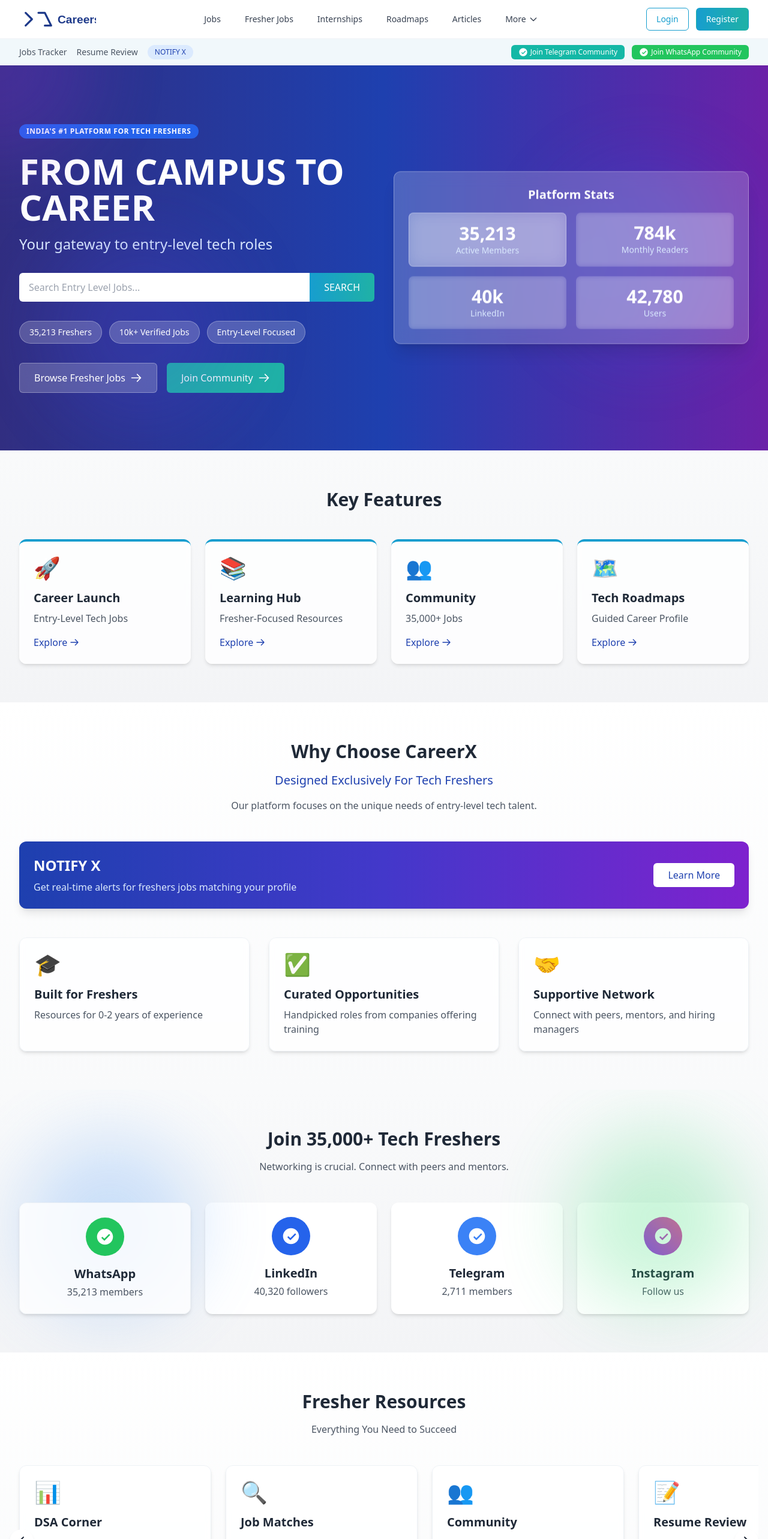
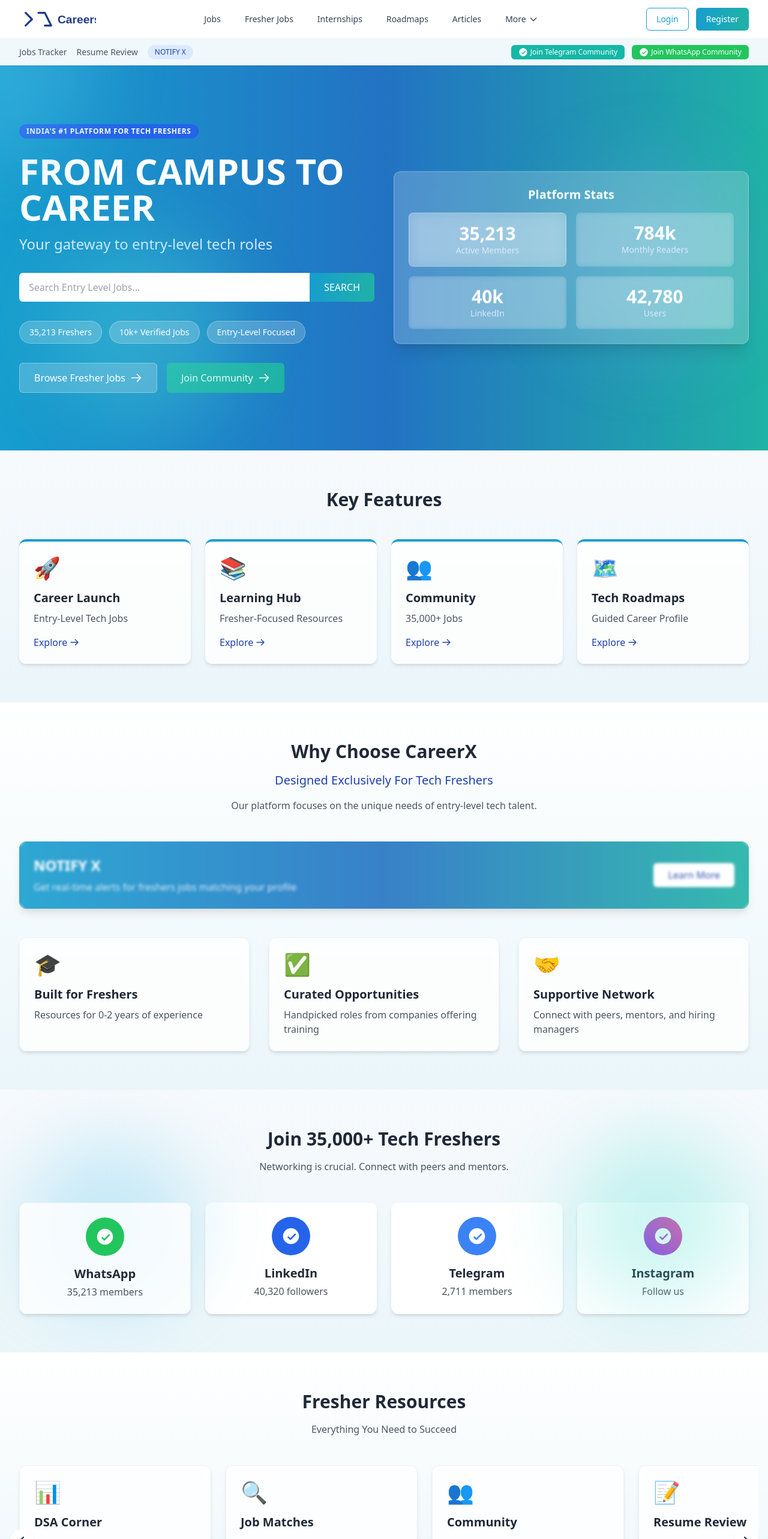
Before and after one commit to BitHiveTechnologies/X_Career-Website, a Next.js app: page / in a window 1280 px wide. Shown: the top 2566 px of the page at 60% size. Built offline with nearby package versions, Linux system fonts and the light colour scheme.

Commit message:
the text is not vivible

```diff
--- a/app/page.tsx
+++ b/app/page.tsx
@@ -436,21 +436,21 @@ export default function Page() {
             <main data-oid="0etu_t5">
                 {/* Hero Section */}
                 <section
-                    className="bg-gradient-to-r from-indigo-900 via-blue-800 to-purple-800 text-white relative overflow-hidden"
+                    className="bg-gradient-to-r from-[hsl(196,80%,45%)] via-[hsl(210,70%,45%)] to-[hsl(175,70%,41%)] text-white relative overflow-hidden"
                     data-oid="s-x8nxf"
                 >
                     {/* Animated background elements */}
                     <div className="absolute inset-0 overflow-hidden" data-oid="8_v6pv5">
                         <div
-                            className="absolute -top-40 -left-40 w-80 h-80 bg-purple-600 opacity-20 rounded-full blur-3xl animate-blob"
+                            className="absolute -top-40 -left-40 w-80 h-80 bg-[hsl(196,80%,65%)] opacity-30 rounded-full blur-3xl animate-blob"
                             data-oid="2y0yuv0"
                         ></div>
                         <div
-                            className="absolute top-40 right-10 w-80 h-80 bg-blue-600 opacity-20 rounded-full blur-3xl animate-blob animation-delay-2000"
+                            className="absolute top-40 right-10 w-80 h-80 bg-[hsl(210,70%,65%)] opacity-30 rounded-full blur-3xl animate-blob animation-delay-2000"
                             data-oid="_2s.v5z"
                         ></div>
                         <div
-                            className="absolute bottom-10 left-20 w-80 h-80 bg-indigo-600 opacity-20 rounded-full blur-3xl animate-blob animation-delay-4000"
+                            className="absolute bottom-10 left-20 w-80 h-80 bg-[hsl(175,70%,61%)] opacity-30 rounded-full blur-3xl animate-blob animation-delay-4000"
                             data-oid="la61w8d"
                         ></div>
                     </div>
@@ -654,7 +654,7 @@ export default function Page() {
 
                 {/* Key Features Grid */}
                 <section
-                    className="py-16 bg-gradient-to-b from-gray-50 to-gray-100 dark:from-gray-900 dark:to-gray-800"
+                    className="py-16 bg-gradient-to-b from-[hsl(210,50%,98%)] to-[hsl(196,60%,95%)]"
                     data-oid="tg3gedw"
                 >
                     <div className="max-w-7xl mx-auto px-4 sm:px-6 lg:px-8" data-oid="a9-d0ho">
@@ -718,7 +718,7 @@ export default function Page() {
 
                 {/* Why Choose CareerX */}
                 <section
-                    className="py-16 bg-gradient-to-b from-white to-gray-50 dark:from-gray-800 dark:to-gray-900"
+                    className="py-16 bg-gradient-to-b from-white to-[hsl(196,60%,95%)]"
                     data-oid="8k8qwcf"
                 >
                     <div className="max-w-7xl mx-auto px-4 sm:px-6 lg:px-8" data-oid="jplgjhp">
@@ -739,13 +739,18 @@ export default function Page() {
 
                         {/* Full-Width Banner */}
                         <div
-                            className="bg-gradient-to-r from-blue-800 via-indigo-700 to-purple-700 text-white p-6 rounded-xl mb-12 shadow-lg transform hover:scale-[1.01] transition-all duration-300 relative overflow-hidden group"
+                            className="bg-gradient-to-r from-[hsl(196,80%,45%)] via-[hsl(210,70%,45%)] to-[hsl(175,70%,41%)] text-white p-6 rounded-xl mb-12 shadow-lg transform hover:scale-[1.01] transition-all duration-300 relative overflow-hidden group"
                             data-oid="s:526ly"
                         >
                             {/* Animated shine effect */}
                             <div
                                 className="absolute inset-0 opacity-0 group-hover:opacity-100 animate-shine transition-opacity duration-300"
                                 data-oid="l.pv392"
+                            ></div>
+                            {/* Frosted glass overlay */}
+                            <div
+                                className="absolute inset-0 bg-white/10 backdrop-blur-[2px]"
+                                data-oid="655_h6."
                             ></div>
                             <div
                                 className="flex flex-col md:flex-row items-center justify-between"
@@ -797,17 +802,17 @@ export default function Page() {
 
                 {/* Community Integration */}
                 <section
-                    className="py-16 bg-gradient-to-b from-gray-50 to-gray-100 dark:from-gray-900 dark:to-gray-800 relative overflow-hidden"
+                    className="py-16 bg-gradient-to-b from-[hsl(210,50%,98%)] to-[hsl(196,60%,95%)] relative overflow-hidden"
                     data-oid="13ch.i3"
                 >
                     {/* Animated background elements */}
                     <div className="absolute inset-0 overflow-hidden opacity-30" data-oid="cih7pis">
                         <div
-                            className="absolute top-20 left-10 w-72 h-72 bg-blue-400 dark:bg-blue-600 rounded-full blur-3xl animate-blob animation-delay-4000"
+                            className="absolute top-20 left-10 w-72 h-72 bg-[hsl(196,80%,65%)] rounded-full blur-3xl animate-blob animation-delay-4000"
                             data-oid="fa:ls82"
                         ></div>
                         <div
-                            className="absolute bottom-20 right-10 w-72 h-72 bg-green-400 dark:bg-green-600 rounded-full blur-3xl animate-blob"
+                            className="absolute bottom-20 right-10 w-72 h-72 bg-[hsl(175,70%,61%)] rounded-full blur-3xl animate-blob"
                             data-oid=".3cgzv1"
                         ></div>
                     </div>
@@ -962,7 +967,7 @@ export default function Page() {
 
                 {/* Fresher Resources */}
                 <section
-                    className="py-16 bg-gradient-to-b from-white to-gray-50 dark:from-gray-800 dark:to-gray-900"
+                    className="py-16 bg-gradient-to-b from-white to-[hsl(196,60%,95%)]"
                     data-oid="vakypfx"
                 >
                     <div className="max-w-7xl mx-auto px-4 sm:px-6 lg:px-8" data-oid="tp8_k3v">
@@ -1089,20 +1094,25 @@ export default function Page() {
 
                 {/* Success Stories */}
                 <section
-                    className="py-16 bg-gradient-to-r from-blue-800 via-indigo-700 to-blue-700 text-white relative overflow-hidden"
+                    className="py-16 bg-gradient-to-r from-[hsl(196,80%,45%)] via-[hsl(210,70%,45%)] to-[hsl(175,70%,41%)] text-white relative overflow-hidden"
                     data-oid="8dqd98c"
                 >
                     {/* Animated background elements */}
                     <div className="absolute inset-0 overflow-hidden" data-oid="7pd0hgh">
                         <div
-                            className="absolute top-0 left-1/4 w-96 h-96 bg-blue-500 opacity-20 rounded-full blur-3xl animate-blob animation-delay-2000"
+                            className="absolute top-0 left-1/4 w-96 h-96 bg-[hsl(196,80%,65%)] opacity-30 rounded-full blur-3xl animate-blob animation-delay-2000"
                             data-oid="13fo8g1"
                         ></div>
                         <div
-                            className="absolute bottom-0 right-1/4 w-96 h-96 bg-indigo-500 opacity-20 rounded-full blur-3xl animate-blob"
+                            className="absolute bottom-0 right-1/4 w-96 h-96 bg-[hsl(175,70%,61%)] opacity-30 rounded-full blur-3xl animate-blob"
                             data-oid="89243g8"
                         ></div>
                     </div>
+                    {/* Frosted glass overlay */}
+                    <div
+                        className="absolute inset-0 bg-white/5 backdrop-blur-[1px]"
+                        data-oid="0w5:hzx"
+                    ></div>
                     <div className="max-w-7xl mx-auto px-4 sm:px-6 lg:px-8" data-oid="7e2z3wp">
                         <div className="text-center mb-12" data-oid="l4:akv4">
                             <h2 className="text-3xl font-bold mb-4" data-oid="jf3hcyv">
@@ -1151,20 +1161,25 @@ export default function Page() {
 
                 {/* Final CTA */}
                 <section
-                    className="py-16 bg-gradient-to-r from-purple-800 via-indigo-700 to-blue-700 text-white relative overflow-hidden"
+                    className="py-16 bg-gradient-to-r from-[hsl(196,80%,45%)] via-[hsl(210,70%,45%)] to-[hsl(175,70%,41%)] text-white relative overflow-hidden"
                     data-oid="7d.c30q"
                 >
                     {/* Animated background elements */}
                     <div className="absolute inset-0 overflow-hidden" data-oid="0o-ttl7">
                         <div
-                            className="absolute -top-20 -right-20 w-96 h-96 bg-blue-500 opacity-20 rounded-full blur-3xl animate-blob"
+                            className="absolute -top-20 -right-20 w-96 h-96 bg-[hsl(196,80%,65%)] opacity-30 rounded-full blur-3xl animate-blob"
                             data-oid="dg3x9_3"
                         ></div>
                         <div
-                            className="absolute bottom-20 left-10 w-96 h-96 bg-purple-500 opacity-20 rounded-full blur-3xl animate-blob animation-delay-4000"
+                            className="absolute bottom-20 left-10 w-96 h-96 bg-[hsl(175,70%,61%)] opacity-30 rounded-full blur-3xl animate-blob animation-delay-4000"
                             data-oid="m:4wacd"
                         ></div>
                     </div>
+                    {/* Frosted glass overlay */}
+                    <div
+                        className="absolute inset-0 bg-white/5 backdrop-blur-[1px]"
+                        data-oid="rf0mk:4"
+                    ></div>
                     <div
                         className="max-w-4xl mx-auto px-4 sm:px-6 lg:px-8 text-center"
                         data-oid="509st6h"
```
